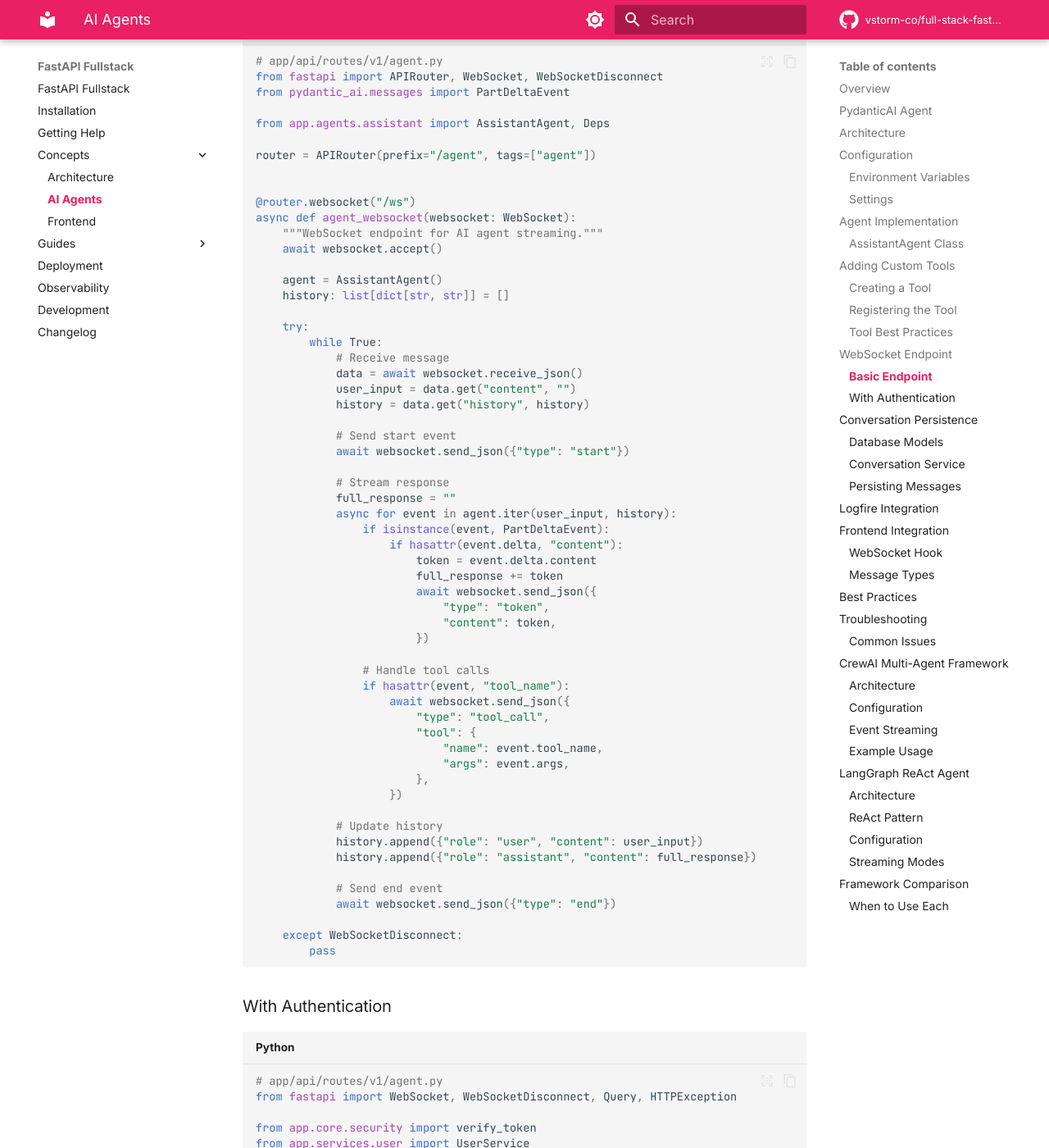
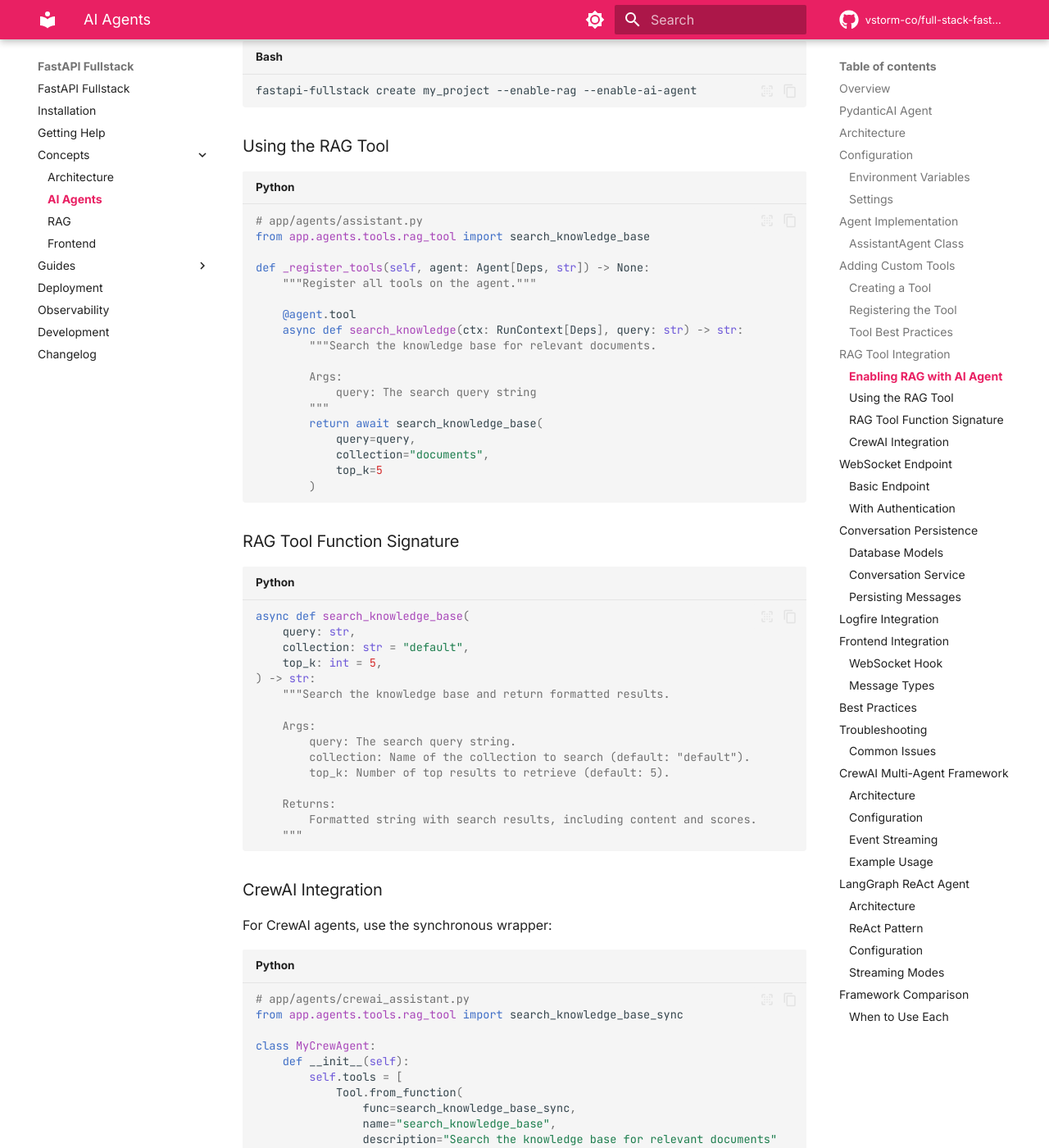
Before and after one commit to ralph-santiago-2992/FULL-STACK-AI-AGENT-TEMPLATE, an MkDocs documentation site: the page built from docs/ai-agent.md, in a window 1280 px wide and 1400 px high, scrolled down 6642 px. Shown: the whole window at 82% size. Built offline with MkDocs 1.6.1 and Material for MkDocs 9.7.7, drawn with Linux system fonts in a browser that asks for light colours; comment, search, counter and statistics services are not loaded; some of the changed text lies outside the part shown.

Commit message:
chore: add RAG docs

````diff
--- a/docs/ai-agent.md
+++ b/docs/ai-agent.md
@@ -12,8 +12,10 @@
 | **LangChain** | Comprehensive AI tooling ecosystem | Complex chains, many integrations |
 | **LangGraph** | Graph-based ReAct agents | Multi-step reasoning, tool loops |
 | **CrewAI** | Multi-agent orchestration | Agent teams, complex workflows |
+| **RAG** | Document retrieval & knowledge base | Building AI assistants with context |
 
 Select your framework during project creation:
+
 ```bash
 fastapi-fullstack create my_project --ai-framework pydanticai  # default
 fastapi-fullstack create my_project --ai-framework langchain
@@ -288,6 +290,83 @@
 
 1. **Clear docstrings** - The LLM uses these to understand when to call tools
 2. **Type hints** - Required for argument validation
+3. **Error handling** - Return meaningful error messages
+
+---
+
+## RAG Tool Integration
+
+When RAG is enabled, agents can search a knowledge base for relevant documents.
+
+### Enabling RAG with AI Agent
+
+```bash
+fastapi-fullstack create my_project --enable-rag --enable-ai-agent
+```
+
+### Using the RAG Tool
+
+```python
+# app/agents/assistant.py
+from app.agents.tools.rag_tool import search_knowledge_base
+
+def _register_tools(self, agent: Agent[Deps, str]) -> None:
+    """Register all tools on the agent."""
+
+    @agent.tool
+    async def search_knowledge(ctx: RunContext[Deps], query: str) -> str:
+        """Search the knowledge base for relevant documents.
+
+        Args:
+            query: The search query string
+        """
+        return await search_knowledge_base(
+            query=query,
+            collection="documents",
+            top_k=5
+        )
+```
+
+### RAG Tool Function Signature
+
+```python
+async def search_knowledge_base(
+    query: str,
+    collection: str = "default",
+    top_k: int = 5,
+) -> str:
+    """Search the knowledge base and return formatted results.
+
+    Args:
+        query: The search query string.
+        collection: Name of the collection to search (default: "default").
+        top_k: Number of top results to retrieve (default: 5).
+
+    Returns:
+        Formatted string with search results, including content and scores.
+    """
+```
+
+### CrewAI Integration
+
+For CrewAI agents, use the synchronous wrapper:
+
+```python
+# app/agents/crewai_assistant.py
+from app.agents.tools.rag_tool import search_knowledge_base_sync
+
+class MyCrewAgent:
+    def __init__(self):
+        self.tools = [
+            Tool.from_function(
+                func=search_knowledge_base_sync,
+                name="search_knowledge_base",
+                description="Search the knowledge base for relevant documents"
+            )
+        ]
+```
+
+See also: [RAG Documentation](rag.md) for detailed configuration.
 3. **Async** - Use async functions for I/O operations
 4. **Error handling** - Return user-friendly error messages
 5. **Context access** - Use `ctx.deps` for user-specific data
@@ -622,19 +701,23 @@
 ### Common Issues
 
 **"Invalid API key"**
+
 - Check `OPENAI_API_KEY` is set correctly
 - Verify the key has sufficient credits
 
 **"Model not found"**
+
 - Check `AI_MODEL` is a valid model name
 - Ensure you have access to the specified model
 
 **"WebSocket connection failed"**
+
 - Verify the backend is running
 - Check CORS settings for WebSocket connections
 - Ensure the token is valid (if using auth)
 
 **"Tool not found"**
+
 - Verify the tool is registered in `_register_tools()`
 - Check the tool's docstring is descriptive enough
 
--- a/mkdocs.yml
+++ b/mkdocs.yml
@@ -146,6 +146,7 @@
     - Overview: concepts/index.md
     - Architecture: architecture.md
     - AI Agents: ai-agent.md
+    - RAG: rag.md
     - Frontend: frontend.md
   - Guides:
     - Overview: guides/index.md
````
Also changed, not shown: README.md (+13 -4 lines), docs/rag.md (added, +378 -0 lines).
